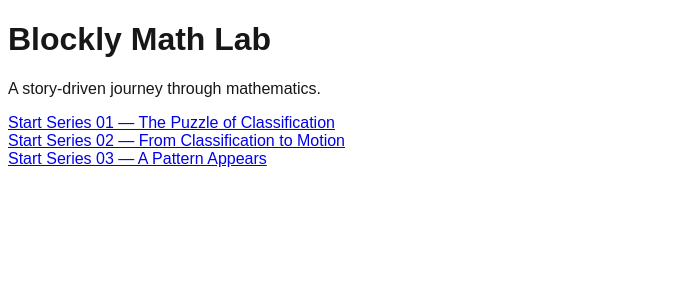
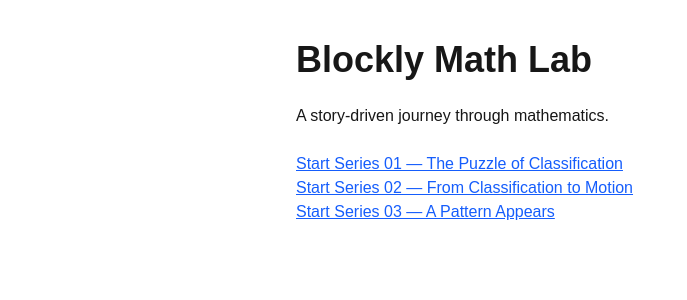
Before and after one commit to bodhi-thinking/blockly-math-lab, a Next.js app: page / in a window 1280 px wide. Shown: the top 300 px of the page, without its empty margins (0-687 px from the left). Built offline with nearby package versions, Linux system fonts and the light colour scheme.

Commit message:
Fixing css issues

```diff
--- a/app/globals.css
+++ b/app/globals.css
@@ -1,3 +1,5 @@
+@import "tailwindcss";
+
 :root {
   color-scheme: light dark;
   --background: #ffffff;
```
